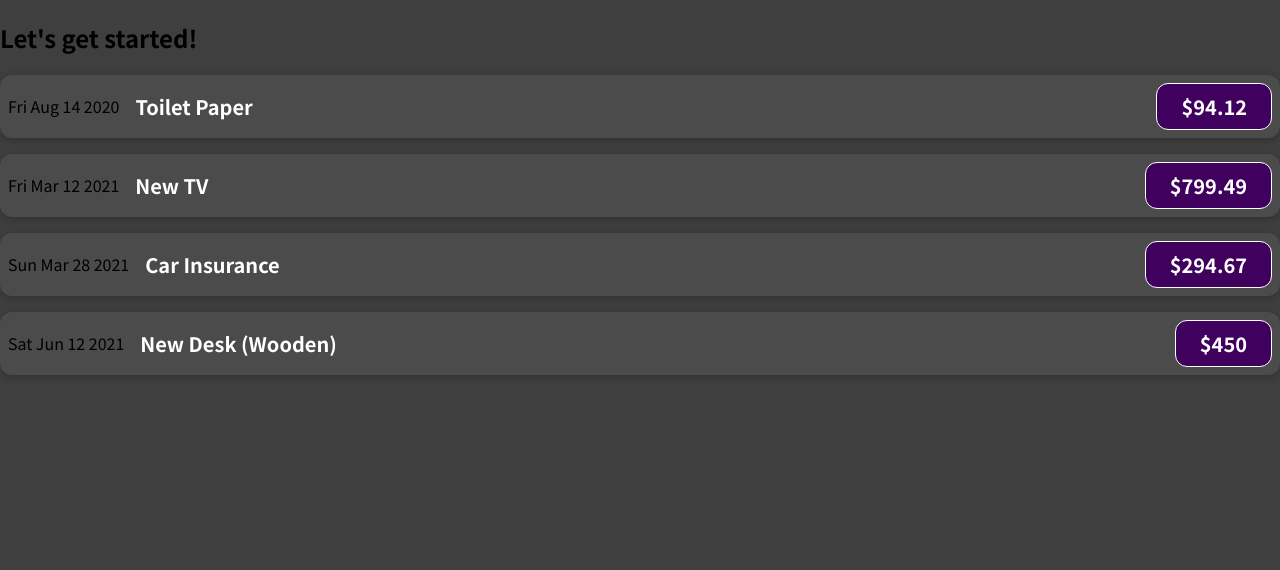
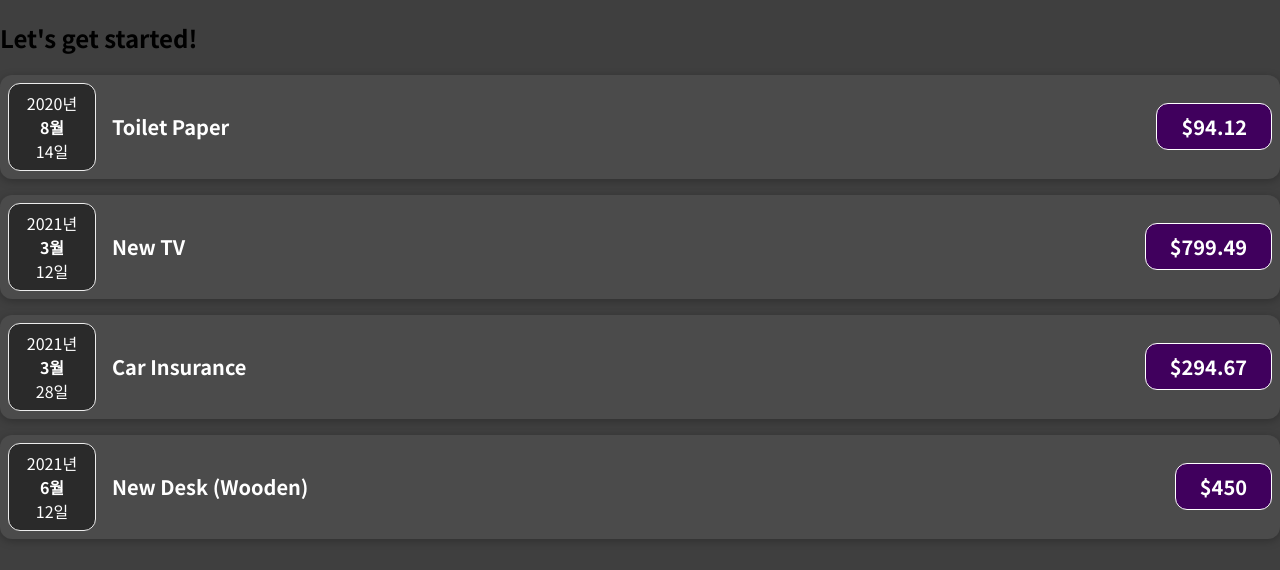
Before and after one commit to kimbro95/study, a JavaScript app in the folder ReactJS/: page / in a window 1280 px wide. Shown: the top 570 px of the page. Built offline with nearby package versions, Linux system fonts and the light colour scheme.

Commit message:
ExpenseItem 컴포넌트 ExpenseDate 컴포넌트 추가하여 컴포넌트 분할

```diff
--- /dev/null
+++ b/ReactJS/src/components/ExpenseDate.css
@@ -0,0 +1,26 @@
+.expense-date {
+    display: flex;
+    flex-direction: column;
+    width: 5.5rem;
+    height: 5.5rem;
+    border: 1px solid #ececec;
+    background-color: #2a2a2a;
+    color: white;
+    border-radius: 12px;
+    align-items: center;
+    justify-content: center;
+}
+
+.expense-date__month {
+    font-size: 1.0rem;
+    font-weight: bold;
+}
+
+.expense-date__year {
+    font-size: 1.0rem;
+}
+
+.expense-date__day {
+    font-size: 1.0rem;
+    font-weight: bold;
+}
--- /dev/null
+++ b/ReactJS/src/components/ExpenseDate.js
@@ -0,0 +1,17 @@
+import './ExpenseDate.css';
+
+function ExpenseDate(props) {
+    const year = props.date.getFullYear();
+    const month = props.date.toLocaleString('ko-KR', { month: 'long' });
+    const day = props.date.toLocaleString('ko-KR', { day: '2-digit' });
+
+    return (
+        <div className='expense-date'>
+            <div className='expense-date__year'>{year}년</div>
+            <div className='expense-date__month'>{month}</div>
+            <div className='expense-date___day'>{day}</div>
+        </div>
+    );
+}
+
+export default ExpenseDate;
--- a/ReactJS/src/components/ExpenseItem.js
+++ b/ReactJS/src/components/ExpenseItem.js
@@ -1,9 +1,10 @@
+import ExpenseDate from './ExpenseDate';
 import './ExpenseItem.css';
 
 function ExpenseItem(props) {
     return (
         <div className='expense-item'>  {/* JSX는 class => className으로 사용*/}
-            <div>{props.date.toDateString()}</div>
+            <ExpenseDate date={props.date} />
             <div className='expense-item__description'>
                 <h2>{props.title}</h2>
                 <div className='expense-item__price'>${props.amount}</div>
```
